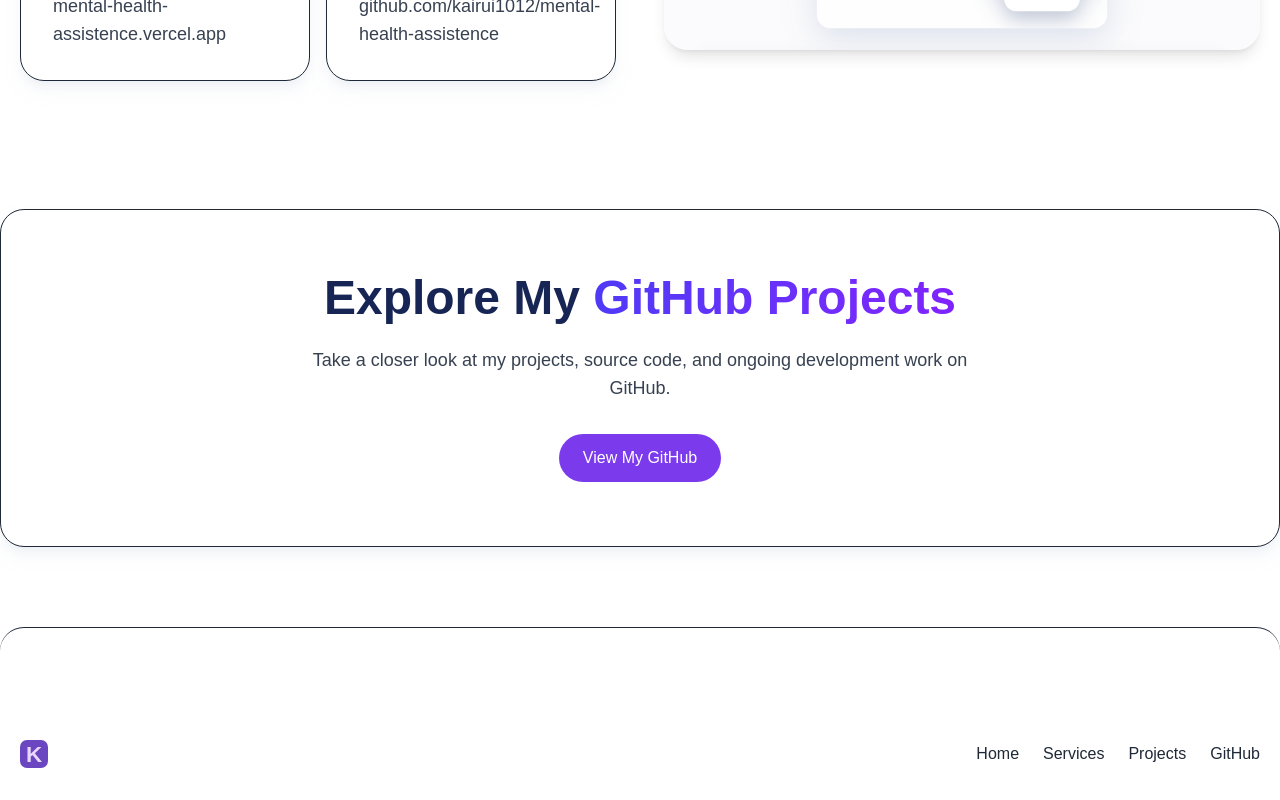
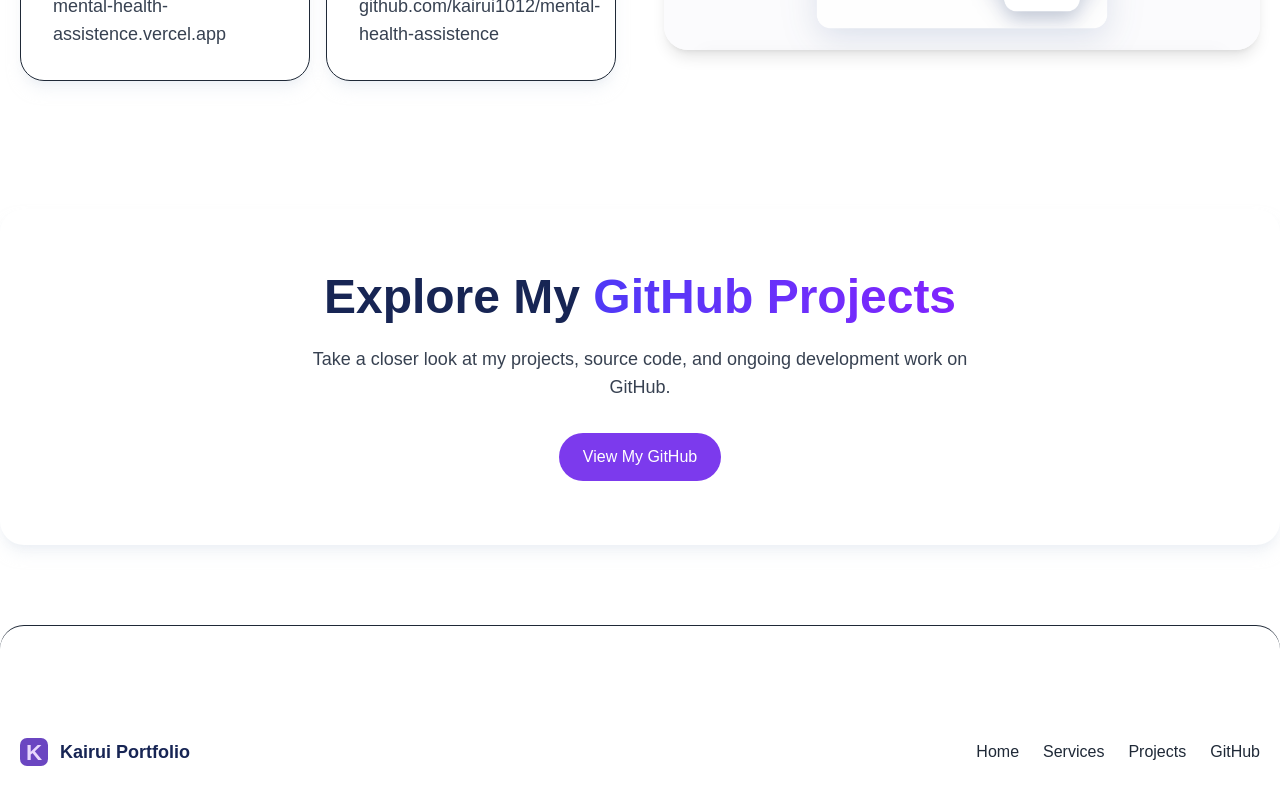
Before and after one commit to kairui1012/react_website, a React (Vite) app: page / in a window 1280 px wide. Shown: the part 2645-3445 px from the top of the page. Built offline with nearby package versions, Linux system fonts and the light colour scheme.

Commit message:
update portfolio website

```diff
--- a/src/component/elements/Footer.tsx
+++ b/src/component/elements/Footer.tsx
@@ -10,7 +10,9 @@ export const Footer = () => {
         <div className="flex flex-col md:flex-row justify-between items-center">
           <div className="flex items-center gap-3 mb-4 md:mb-0 ">
             <img src={logo} className="w-7 h-7" alt="Kairui Portfolio" />
-            <span className="text-lg font-semibold text-heading-1 "></span>
+            <span className="text-lg font-semibold text-heading-1 ">
+              Kairui Portfolio
+            </span>
           </div>
 
           <ul className="flex flex-wrap justify-center gap-6 text-heading-2 dark:text-white">
--- a/src/component/sections/CallToAction.tsx
+++ b/src/component/sections/CallToAction.tsx
@@ -5,7 +5,7 @@ import { Paragraph } from "../shared/Paragraph";
 export const CTA = () => {
   return (
     <section id="cta" className="pb-20 relative">
-      <Container className="relative rounded-3xl overflow-hidden border border-box-border bg-box-bg shadow-lg shadow-box-shadow px-6 py-12 md:px-10 md:py-16 text-center">
+      <Container className="relative rounded-3xl overflow-hidden bg-box-bg shadow-lg shadow-box-shadow px-6 py-12 md:px-10 md:py-16 text-center">
         <div className="relative z-10 mx-auto max-w-3xl">
           <h1 className="text-3xl sm:text-4xl md:text-5xl font-bold text-heading-1 ">
             Explore My <span className="text-transparent bg-clip-text bg-linear-to-r from-indigo-600 to-violet-600">GitHub Projects</span>
--- a/src/utils/nav-items.ts
+++ b/src/utils/nav-items.ts
@@ -2,5 +2,5 @@ export const navItems = [
   { href: "#", text: "Home" },
   { href: "#services", text: "Services" },
   { href: "#projects", text: "Projects" },
-  { href: "https://github.com/kairui1012", text: "GitHub" },
+  { href: "#cta", text: "GitHub" },
 ];
```
